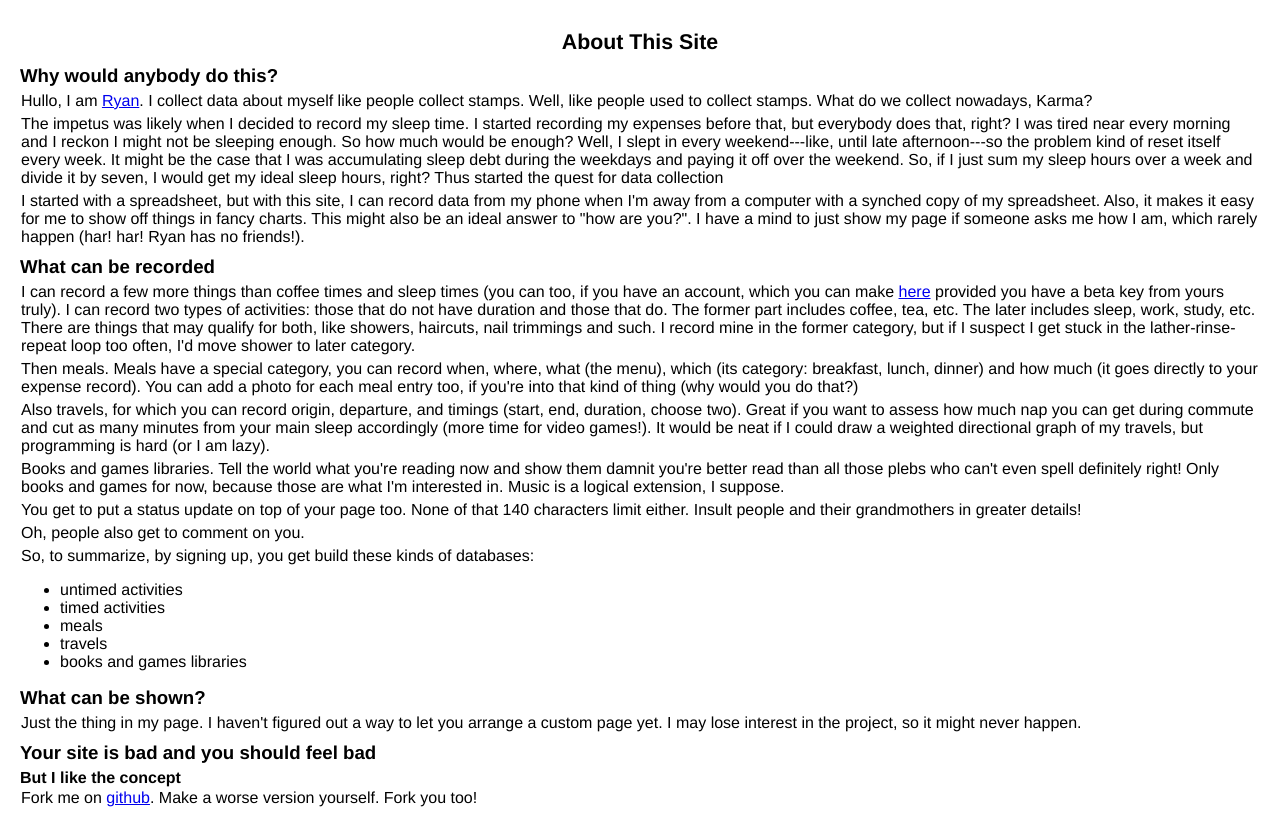
After one commit to ryanotron/tmi, a Python web app: template templates/aboutpage.html in a window 1280 px wide. The commit adds this page. Run offline with Jinja, Linux system fonts and the light colour scheme; the template is opened without the code that fills it, so the values that code supplies are empty.

Commit message:
added about page

```diff
--- a/app.yaml
+++ b/app.yaml
@@ -24,6 +24,10 @@ handlers:
   script: main.app
   secure: always
 
+- url: /hack/?
+  script: main.app
+  secure: always
+
 - url: /.*
   script: main.app
   secure: optional
--- a/main.py
+++ b/main.py
@@ -5,6 +5,7 @@ import constants
 
 app = webapp2.WSGIApplication([('/', h.MainpageHandler),
                                ('/tmi/?', h.MainpageHandler),
+                               ('/about/?', h.AboutHandler),
                                ('/signup/?', h.SignupHandler),
                                ('/login/?', h.LoginHandler),
                                ('/logout/?', h.LogoutHandler),
--- a/stylesheets/userpage.css
+++ b/stylesheets/userpage.css
@@ -129,3 +129,21 @@ textarea {
     width: 70%;
     height: 20%;
 }
+
+div#aboutpage {
+    margin: 20px;
+}
+
+#aboutpage p {
+    margin-bottom: 5px;
+}
+
+#aboutpage h3 {
+    margin-bottom: 5px;
+    margin-top: 10px;
+}
+
+#aboutpage h4 {
+    margin-bottom: 2px;
+    margin-top: 0px;
+}
--- /dev/null
+++ b/templates/aboutpage.html
@@ -0,0 +1,48 @@
+{% extends 'basepage.html' -%}
+
+{% block head -%}
+<title>About - Too Much Information!</title>
+<link type="text/css" rel="stylesheet" href="/stylesheets/userpage.css">
+{% endblock -%}
+
+{% block content -%}
+<div id="aboutpage">
+<h2>About This Site</h2>
+<h3>Why would anybody do this?</h3>
+<p>Hullo, I am <a href="/u/ryanotron">Ryan</a>. I collect data about myself like people collect stamps. Well, like people used to collect stamps. What do we collect nowadays, Karma?</p>
+
+<p>The impetus was likely when I decided to record my sleep time. I started recording my expenses before that, but everybody does that, right? I was tired near every morning and I reckon I might not be sleeping enough. So how much would be enough? Well, I slept in every weekend---like, until late afternoon---so the problem kind of reset itself every week. It might be the case that I was accumulating sleep debt during the weekdays and paying it off over the weekend. So, if I just sum my sleep hours over a week and divide it by seven, I would get my ideal sleep hours, right? Thus started the quest for data collection</p>
+
+<p>I started with a spreadsheet, but with this site, I can record data from my phone when I'm away from a computer with a synched copy of my spreadsheet. Also, it makes it easy for me to show off things in fancy charts. This might also be an ideal answer to "how are you?". I have a mind to just show my page if someone asks me how I am, which rarely happen (har! har! Ryan has no friends!).</p>
+
+<h3>What can be recorded</h3>
+<p>I can record a few more things than coffee times and sleep times (you can too, if you have an account, which you can make <a href="/signup">here</a> provided you have a beta key from yours truly). I can record two types of activities: those that do not have duration and those that do. The former part includes coffee, tea, etc. The later includes sleep, work, study, etc. There are things that may qualify for both, like showers, haircuts, nail trimmings and such. I record mine in the former category, but if I suspect I get stuck in the lather-rinse-repeat loop too often, I'd move shower to later category.</p>
+
+<p>Then meals. Meals have a special category, you can record when, where, what (the menu), which (its category: breakfast, lunch, dinner) and how much (it goes directly to your expense record). You can add a photo for each meal entry too, if you're into that kind of thing (why would you do that?)</p>
+
+<p>Also travels, for which you can record origin, departure, and timings (start, end, duration, choose two). Great if you want to assess how much nap you can get during commute and cut as many minutes from your main sleep accordingly (more time for video games!). It would be neat if I could draw a weighted directional graph of my travels, but programming is hard (or I am lazy).</p>
+
+<p>Books and games libraries. Tell the world what you're reading now and show them damnit you're better read than all those plebs who can't even spell definitely right! Only books and games for now, because those are what I'm interested in. Music is a logical extension, I suppose.</p>
+
+<p>You get to put a status update on top of your page too. None of that 140 characters limit either. Insult people and their grandmothers in greater details!</p>
+
+<p>Oh, people also get to comment on you.</p>
+
+<p>So, to summarize, by signing up, you get build these kinds of databases:
+    <ul>
+        <li>untimed activities
+        <li>timed activities
+        <li>meals
+        <li>travels
+        <li>books and games libraries
+    </ul>
+</p>
+
+<h3>What can be shown?</h3>
+<p>Just the thing in my page. I haven't figured out a way to let you arrange a custom page yet. I may lose interest in the project, so it might never happen.</p>
+
+<h3>Your site is bad and you should feel bad</h3>
+<h4>But I like the concept</h4>
+<p>Fork me on <a href="http://github.com/ryanotron">github</a>. Make a worse version yourself. Fork you too!</p>
+</div>
+{% endblock -%}
--- a/templates/librarypage.html
+++ b/templates/librarypage.html
@@ -2,6 +2,7 @@
 
 {% block head %}
 <title>{{user.salutation}} {{user.realname}} - {{libtype.capitalize()}} Library</title>
+<link type="text/css" rel="stylesheet" href="/stylesheets/library.css">
 {% endblock %}
 
 {% block content %}
@@ -9,6 +10,7 @@
     {% if books %}
     {% for book in books %}
     <div class="LibItem">
+        <div class="Public">
             {% if book.image %}
             <div class="ImageContainer"><img src="/img?img_key={{book.image}}"></div>
             {% endif %}
@@ -27,6 +29,7 @@
                 {% endif %}
             </div>
             {% if login %}
+        </div>
         <div class="Toggler">
             <form method="post">
                 <input type="hidden" name="key" value="{{book.key()}}">
--- a/templates/panelpage.html
+++ b/templates/panelpage.html
@@ -151,7 +151,7 @@
             Recorded expense categories
             <ul>
             {% for category in expense_categories -%}
-                <li><input type="checkbox" name="public_category" value="{{category}}">{{category}}
+                <li><input type="checkbox" name="public_category" value="{{category}}" {{checked}}>{{category}}
             {% endfor -%}
             </ul>
             <input type="submit">
--- a/templates/userpage.html
+++ b/templates/userpage.html
@@ -49,6 +49,7 @@
         <ul>
             <a href="/u/{{user.username}}/library?type=book"><li>Books</a>
             <a href="/u/{{user.username}}/library?type=game"><li>Games</a>
+            <a href="/about"><li>About</a>
         </ul>
     </div>
 
```
Also changed, not shown: handlers.py (+17 -7 lines), stylesheets/library.css (added, +34 -0 lines), templates/hackpage.html (+9 -4 lines). Lines whose indentation alone changed are shown as unchanged.
